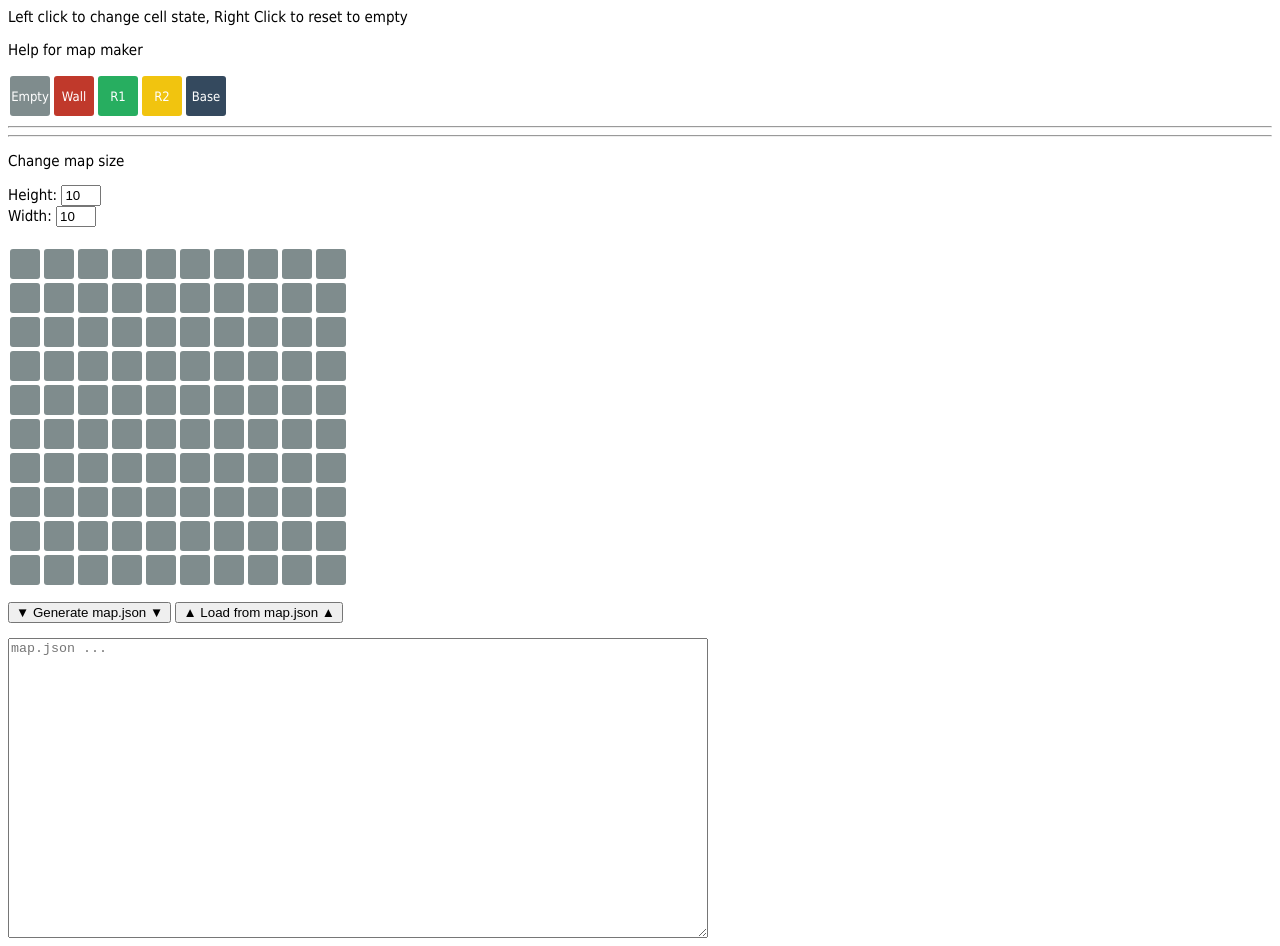
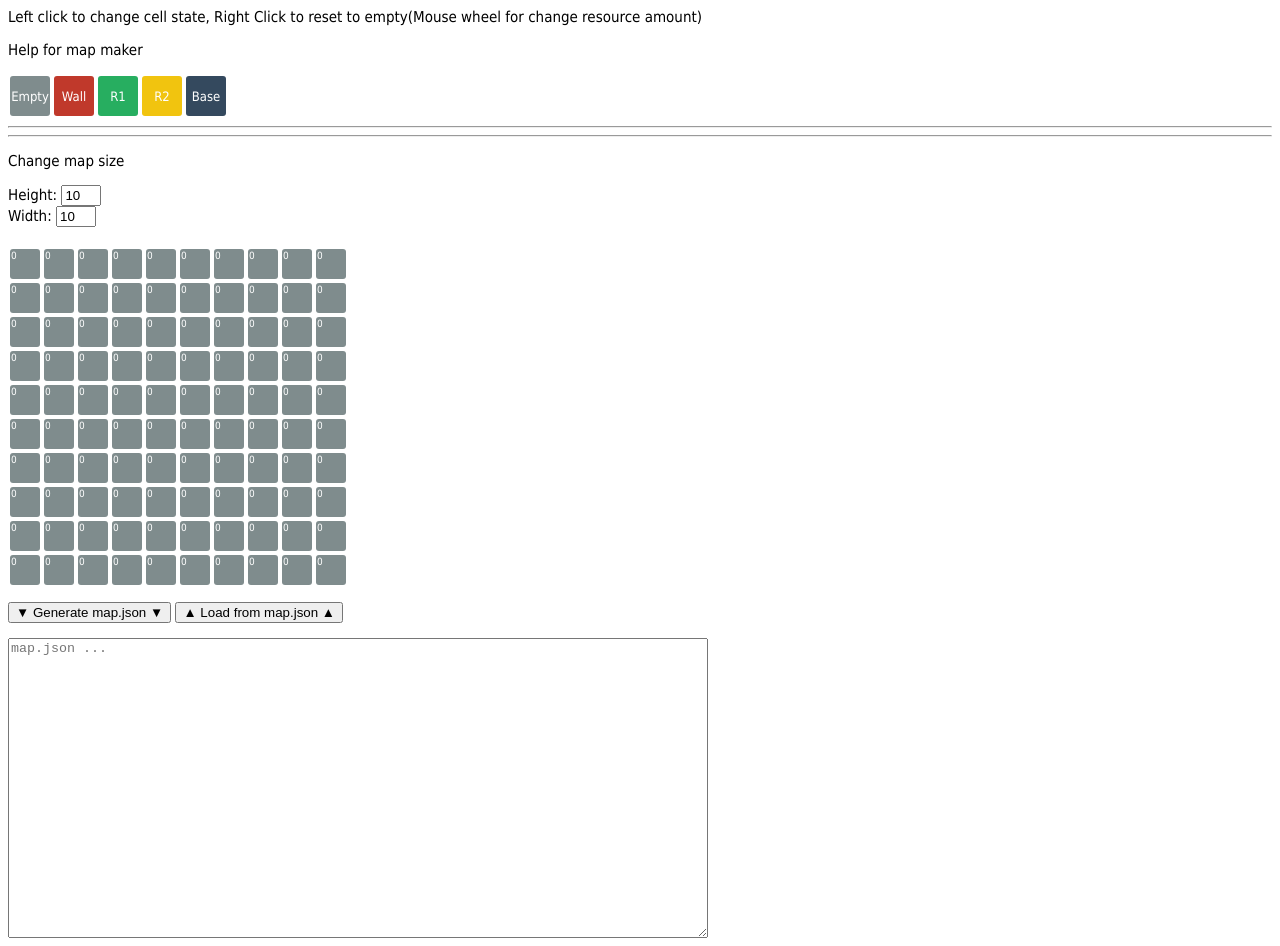
Before and after one commit to RezaSi/AIC21-MapMaker, a plain HTML site: page index.html in a window 1280 px wide. Drawn offline with nearby package versions, Linux system fonts and the light colour scheme.

Commit message:
Add resource amount handler

```diff
--- a/index.html
+++ b/index.html
@@ -7,7 +7,7 @@
         <title>Map Maker!</title>
     </head>
     <body>
-        <p>Left click to change cell state, Right Click to reset to empty</p>
+        <p>Left click to change cell state, Right Click to reset to empty(Mouse wheel for change resource amount)</p>
 
         <p>Help for map maker</p>
         <div class="help">
@@ -32,124 +32,124 @@
 
         <div class="table">
             <div class="row">
-                <div class="cell"></div>
-                <div class="cell"></div>
-                <div class="cell"></div>
-                <div class="cell"></div>
-                <div class="cell"></div>
-                <div class="cell"></div>
-                <div class="cell"></div>
-                <div class="cell"></div>
-                <div class="cell"></div>
-                <div class="cell"></div>
+                <div class="cell"><p>0</p></div>
+                <div class="cell"><p>0</p></div>
+                <div class="cell"><p>0</p></div>
+                <div class="cell"><p>0</p></div>
+                <div class="cell"><p>0</p></div>
+                <div class="cell"><p>0</p></div>
+                <div class="cell"><p>0</p></div>
+                <div class="cell"><p>0</p></div>
+                <div class="cell"><p>0</p></div>
+                <div class="cell"><p>0</p></div>
             </div>
             <div class="row">
-                <div class="cell"></div>
-                <div class="cell"></div>
-                <div class="cell"></div>
-                <div class="cell"></div>
-                <div class="cell"></div>
-                <div class="cell"></div>
-                <div class="cell"></div>
-                <div class="cell"></div>
-                <div class="cell"></div>
-                <div class="cell"></div>
+                <div class="cell"><p>0</p></div>
+                <div class="cell"><p>0</p></div>
+                <div class="cell"><p>0</p></div>
+                <div class="cell"><p>0</p></div>
+                <div class="cell"><p>0</p></div>
+                <div class="cell"><p>0</p></div>
+                <div class="cell"><p>0</p></div>
+                <div class="cell"><p>0</p></div>
+                <div class="cell"><p>0</p></div>
+                <div class="cell"><p>0</p></div>
             </div>
             <div class="row">
-                <div class="cell"></div>
-                <div class="cell"></div>
-                <div class="cell"></div>
-                <div class="cell"></div>
-                <div class="cell"></div>
-                <div class="cell"></div>
-                <div class="cell"></div>
-                <div class="cell"></div>
-                <div class="cell"></div>
-                <div class="cell"></div>
+                <div class="cell"><p>0</p></div>
+                <div class="cell"><p>0</p></div>
+                <div class="cell"><p>0</p></div>
+                <div class="cell"><p>0</p></div>
+                <div class="cell"><p>0</p></div>
+                <div class="cell"><p>0</p></div>
+                <div class="cell"><p>0</p></div>
+                <div class="cell"><p>0</p></div>
+                <div class="cell"><p>0</p></div>
+                <div class="cell"><p>0</p></div>
             </div>
             <div class="row">
-                <div class="cell"></div>
-                <div class="cell"></div>
-                <div class="cell"></div>
-                <div class="cell"></div>
-                <div class="cell"></div>
-                <div class="cell"></div>
-                <div class="cell"></div>
-                <div class="cell"></div>
-                <div class="cell"></div>
-                <div class="cell"></div>
+                <div class="cell"><p>0</p></div>
+                <div class="cell"><p>0</p></div>
+                <div class="cell"><p>0</p></div>
+                <div class="cell"><p>0</p></div>
+                <div class="cell"><p>0</p></div>
+                <div class="cell"><p>0</p></div>
+                <div class="cell"><p>0</p></div>
+                <div class="cell"><p>0</p></div>
+                <div class="cell"><p>0</p></div>
+                <div class="cell"><p>0</p></div>
             </div>
             <div class="row">
-                <div class="cell"></div>
-                <div class="cell"></div>
-                <div class="cell"></div>
-                <div class="cell"></div>
-                <div class="cell"></div>
-                <div class="cell"></div>
-                <div class="cell"></div>
-                <div class="cell"></div>
-                <div class="cell"></div>
-                <div class="cell"></div>
+                <div class="cell"><p>0</p></div>
+                <div class="cell"><p>0</p></div>
+                <div class="cell"><p>0</p></div>
+                <div class="cell"><p>0</p></div>
+                <div class="cell"><p>0</p></div>
+                <div class="cell"><p>0</p></div>
+                <div class="cell"><p>0</p></div>
+                <div class="cell"><p>0</p></div>
+                <div class="cell"><p>0</p></div>
+                <div class="cell"><p>0</p></div>
             </div>
             <div class="row">
-                <div class="cell"></div>
-                <div class="cell"></div>
-                <div class="cell"></div>
-                <div class="cell"></div>
-                <div class="cell"></div>
-                <div class="cell"></div>
-                <div class="cell"></div>
-                <div class="cell"></div>
-                <div class="cell"></div>
-                <div class="cell"></div>
+                <div class="cell"><p>0</p></div>
+                <div class="cell"><p>0</p></div>
+                <div class="cell"><p>0</p></div>
+                <div class="cell"><p>0</p></div>
+                <div class="cell"><p>0</p></div>
+                <div class="cell"><p>0</p></div>
+                <div class="cell"><p>0</p></div>
+                <div class="cell"><p>0</p></div>
+                <div class="cell"><p>0</p></div>
+                <div class="cell"><p>0</p></div>
             </div>
             <div class="row">
-                <div class="cell"></div>
-                <div class="cell"></div>
-                <div class="cell"></div>
-                <div class="cell"></div>
-                <div class="cell"></div>
-                <div class="cell"></div>
-                <div class="cell"></div>
-                <div class="cell"></div>
-                <div class="cell"></div>
-                <div class="cell"></div>
+                <div class="cell"><p>0</p></div>
+                <div class="cell"><p>0</p></div>
+                <div class="cell"><p>0</p></div>
+                <div class="cell"><p>0</p></div>
+                <div class="cell"><p>0</p></div>
+                <div class="cell"><p>0</p></div>
+                <div class="cell"><p>0</p></div>
+                <div class="cell"><p>0</p></div>
+                <div class="cell"><p>0</p></div>
+                <div class="cell"><p>0</p></div>
             </div>
             <div class="row">
-                <div class="cell"></div>
-                <div class="cell"></div>
-                <div class="cell"></div>
-                <div class="cell"></div>
-                <div class="cell"></div>
-                <div class="cell"></div>
-                <div class="cell"></div>
-                <div class="cell"></div>
-                <div class="cell"></div>
-                <div class="cell"></div>
+                <div class="cell"><p>0</p></div>
+                <div class="cell"><p>0</p></div>
+                <div class="cell"><p>0</p></div>
+                <div class="cell"><p>0</p></div>
+                <div class="cell"><p>0</p></div>
+                <div class="cell"><p>0</p></div>
+                <div class="cell"><p>0</p></div>
+                <div class="cell"><p>0</p></div>
+                <div class="cell"><p>0</p></div>
+                <div class="cell"><p>0</p></div>
             </div>
             <div class="row">
-                <div class="cell"></div>
-                <div class="cell"></div>
-                <div class="cell"></div>
-                <div class="cell"></div>
-                <div class="cell"></div>
-                <div class="cell"></div>
-                <div class="cell"></div>
-                <div class="cell"></div>
-                <div class="cell"></div>
-                <div class="cell"></div>
+                <div class="cell"><p>0</p></div>
+                <div class="cell"><p>0</p></div>
+                <div class="cell"><p>0</p></div>
+                <div class="cell"><p>0</p></div>
+                <div class="cell"><p>0</p></div>
+                <div class="cell"><p>0</p></div>
+                <div class="cell"><p>0</p></div>
+                <div class="cell"><p>0</p></div>
+                <div class="cell"><p>0</p></div>
+                <div class="cell"><p>0</p></div>
             </div>
             <div class="row">
-                <div class="cell"></div>
-                <div class="cell"></div>
-                <div class="cell"></div>
-                <div class="cell"></div>
-                <div class="cell"></div>
-                <div class="cell"></div>
-                <div class="cell"></div>
-                <div class="cell"></div>
-                <div class="cell"></div>
-                <div class="cell"></div>
+                <div class="cell"><p>0</p></div>
+                <div class="cell"><p>0</p></div>
+                <div class="cell"><p>0</p></div>
+                <div class="cell"><p>0</p></div>
+                <div class="cell"><p>0</p></div>
+                <div class="cell"><p>0</p></div>
+                <div class="cell"><p>0</p></div>
+                <div class="cell"><p>0</p></div>
+                <div class="cell"><p>0</p></div>
+                <div class="cell"><p>0</p></div>
             </div>
         </div>
 
--- a/style.css
+++ b/style.css
@@ -29,3 +29,11 @@ body{
     width: 40px;
     height: 40px;
 }
+
+.table .cell p{
+    font-size: 10px;
+    width: 10px;
+    margin-top: 1px;
+    margin-left: 1px;
+    color: white;
+}
```
Also changed, not shown: script.js (+33 -8 lines).
